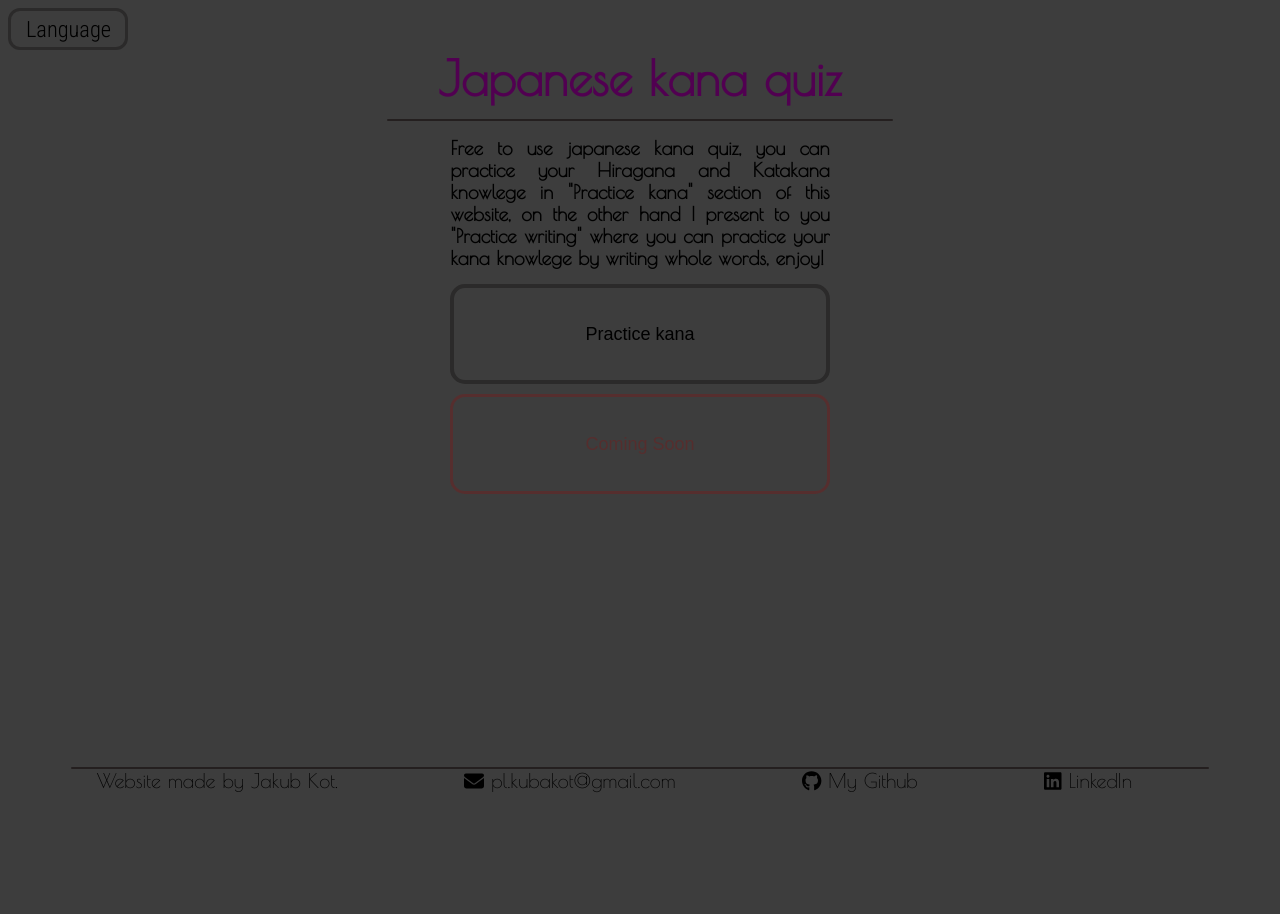
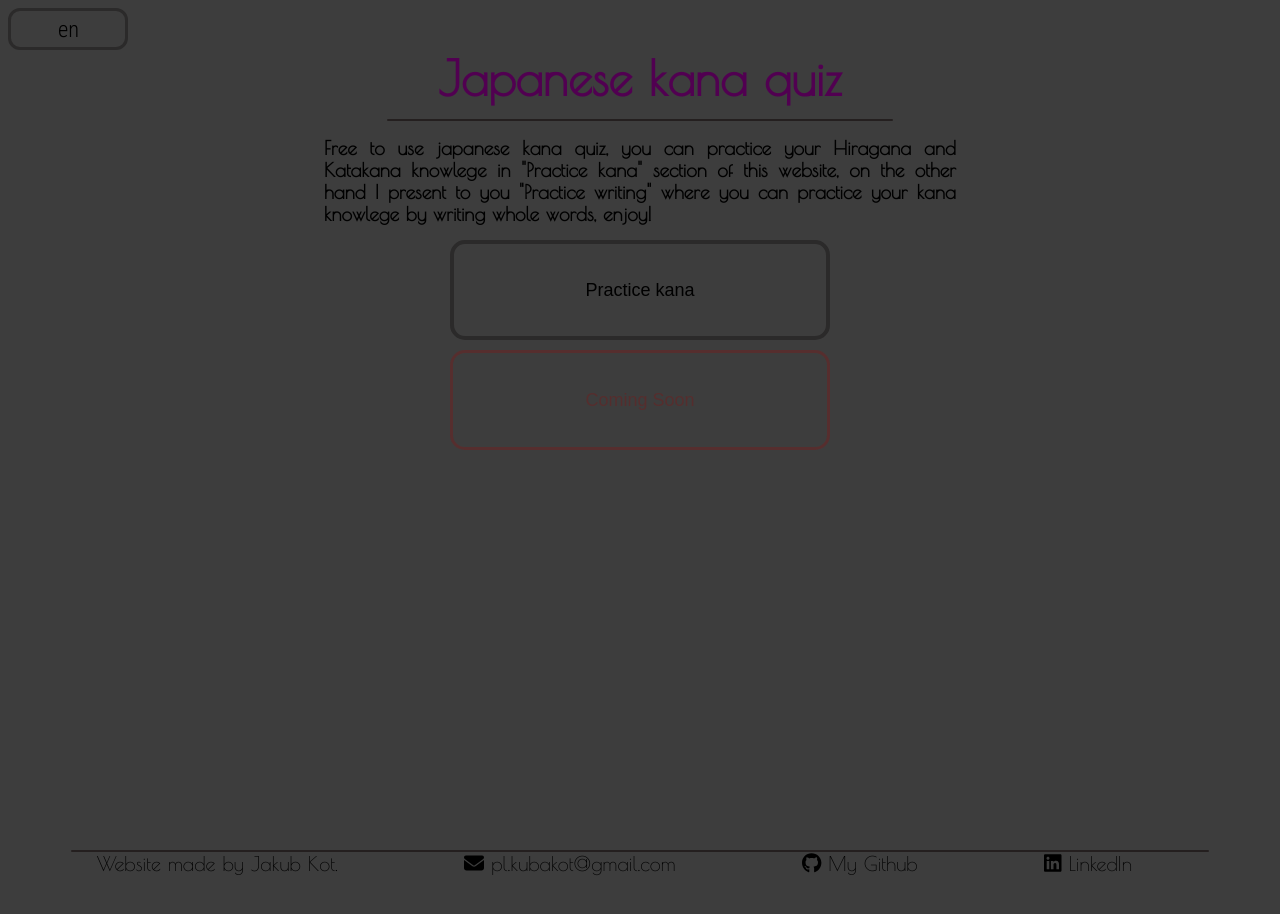
Before and after one commit to Domino123-dot/Japanese-Bingo, a Next.js app: page / in a window 1280 px wide. Shown: the top 914 px of the page. Before the commit the page ends 862 px from the top, so only its background shows below. Built offline with nearby package versions, Linux system fonts and the light colour scheme.

Commit message:
Minor style changes, modified select component

```diff
--- /dev/null
+++ b/components/context.js
@@ -0,0 +1,33 @@
+import React, { useState } from "react";
+
+// tworzymy kontekst
+const LanguageContext = React.createContext();
+
+
+// tworzymy wrapper ktorego uzyjemy na glownym komponencie w _app.js
+// przez uzycie Providera wartosci z kontekstu beda dostepne we wszystkich komponentach znajdujacych sie "wewnatrz" tego wrappera.
+export const LanguageContextWrapper = ({children}) => {
+  // hook useState, raczej powinienes wiedziec jak sie go używa
+  const [language, setLanguage] = useState("en");
+
+  // wartosci ktore beda przekazywane w kontekscie.
+  // jedna jest "language" a druga funkcja "setLanguage" do zmiany jezyka
+  // mozesz sie zastanawiać, dlaczego są same klucze bez wartości i dlaczego to działa
+  // podpowiedz: object literal property value shorthand
+  const sharedState = {
+    language,
+    setLanguage
+  };
+
+  return (
+    <LanguageContext.Provider value={sharedState}>
+      {children}
+    </LanguageContext.Provider>
+  );
+}
+
+
+// hook do wykorzystania w komponentach funkcyjnych który da nam dostep do wartosci z kontekstu
+export const useLanguageContext = () => {
+  return React.useContext(LanguageContext);
+}
--- a/components/footer/footer.js
+++ b/components/footer/footer.js
@@ -7,7 +7,7 @@ import Icon from "../icon/icon";
 const Footer = () => {
   return (
     <>
-      <Line color="#241f1f" margin="20% 5% 0 5%" />
+      <Line color="#241f1f" margin="30% 5% 0 5%" />
       <div className={styles.footer}>
         <div className={styles.text}>Website made by Jakub Kot.</div>
         <div className={styles.icons}>
--- a/components/header/header.module.scss
+++ b/components/header/header.module.scss
@@ -14,7 +14,6 @@
 .desc {
   margin-left: 35%;
   margin-right: 35%;
-  text-align: center;
   text-overflow: inherit;
   font-size: 0.8rem;
   text-align: justify;
--- a/components/select/select.js
+++ b/components/select/select.js
@@ -1,7 +1,10 @@
 import { React, useState } from "react";
 import styles from "../select/select.module.scss";
 import clsx from "clsx";
+import {useLanguageContext} from "../context.js";
 function LanguageSelect() {
+
+  const {language , setLanguage} = useLanguageContext();
   const [isVisible, setVisibility] = useState(false);
 
   return (
@@ -10,15 +13,15 @@ function LanguageSelect() {
         className={styles.button}
         onClick={() => setVisibility(!isVisible)}
       >
-        Language
+        {language}
       </button>
       <div
         className={clsx(styles.HiddenList, { [styles.ActiveList]: isVisible })}
       >
-        <ul>
-          <li>Polish</li>
-          <li>English</li>
-        </ul>
+        <div className={styles.button}>
+     <button onClick={(event)=> setLanguage(event?.target?.value)} value="polish"  className={styles.listButton}>polish</button>
+     <button onClick={(event)=> setLanguage(event?.target?.value)} value="english" className={styles.listButton}>english</button>
+     </div>
       </div>
     </>
   );
--- a/components/select/select.module.scss
+++ b/components/select/select.module.scss
@@ -13,11 +13,16 @@
   font-weight: 500;
   outline: none;
   transition: 1.5s;
+  display: inline-grid;
+
   &:hover {
     transition: 1.5s;
-    border: 3px solid #d6d6d6;
+    border: solid #d6d6d6;
     color: #d6d6d6;
+
   }
+
+
 }
 
 .HiddenList {
@@ -27,17 +32,9 @@
   visibility: hidden;
   opacity: 0;
   transition: visibility 0.2s linear, opacity 0.2s linear;
-  ul {
-    list-style: none;
-    padding: 0;
-    border: 3px solid #2b2a2a;
-    border-radius: 15px;
-    li {
-      padding: 0.5rem 1rem;
-      cursor: pointer;
-    }
+
   }
-}
+
 
 .ActiveList {
   cursor: pointer;
@@ -45,43 +42,41 @@
   list-style-type: none;
   visibility: visible;
   opacity: 1;
-  ul {
-    list-style: none;
-    padding: 0;
 
-    li {
-      padding: 0.5rem 1rem;
-      transition: 1.5s;
-      &:hover {
-        color: white;
-        transition: 1.5s;
-      }
-    }
   }
+
+
+  .listButton{
+
+border:none;
+
+background: inherit;
+
+margin-top: 0.5rem;
+
+font-size: 1.4rem;
+font-weight: 500;
+border-radius: 12px;
+transition: 1.5s;
+
+&:hover {
+  transition: 1.5s;
+  color: #d6d6d6;
+
 }
+  }
+
 
 @media all and (max-width: 1024px) {
-  .HiddenList {
-    ul {
-      position: relative;
-      margin-top: -95%;
-      li {
-        padding: 0.2rem 1rem;
-        cursor: pointer;
-      }
-    }
-  }
+
+
   .button {
     margin: 0 0 10% 0;
   }
 }
 
 @media all and (max-width: 480px) {
-  .HiddenList {
-    ul {
-      margin-top: -65%;
-    }
-  }
+
   .button {
     margin: 0 0 23% 0;
   }
--- a/pages/_app.js
+++ b/pages/_app.js
@@ -1,5 +1,13 @@
-import styles from "../style/global.css";
-const MyApp = ({ Component, pageProps }) => {
-    return <Component {...pageProps} />
-  }
-  export default MyApp
+import { LanguageContextWrapper } from "../components/context.js";
+import  "../style/global.css";
+
+function MyApp({ Component, pageProps }) {
+
+  return (
+    <LanguageContextWrapper>
+      <Component {...pageProps} />
+    </LanguageContextWrapper>
+  );
+}
+
+export default MyApp
--- a/style/index.module.scss
+++ b/style/index.module.scss
@@ -70,8 +70,8 @@ animation: lineAppear 4s;
 
 }
 .desc {
-  margin-left: 35%;
-  margin-right: 35%;
+  margin-left: 25%;
+  margin-right: 25%;
   text-align: center;
   text-overflow: inherit;
   font-size: 0.8rem;
```
